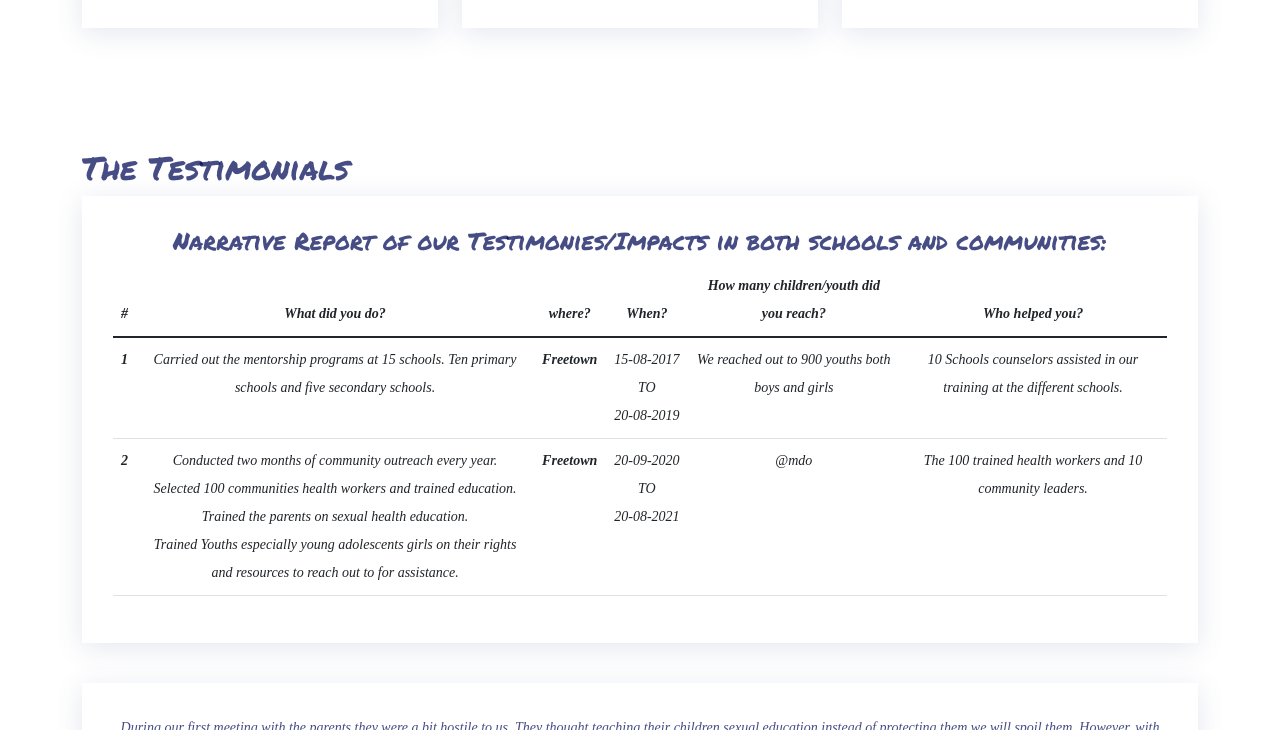
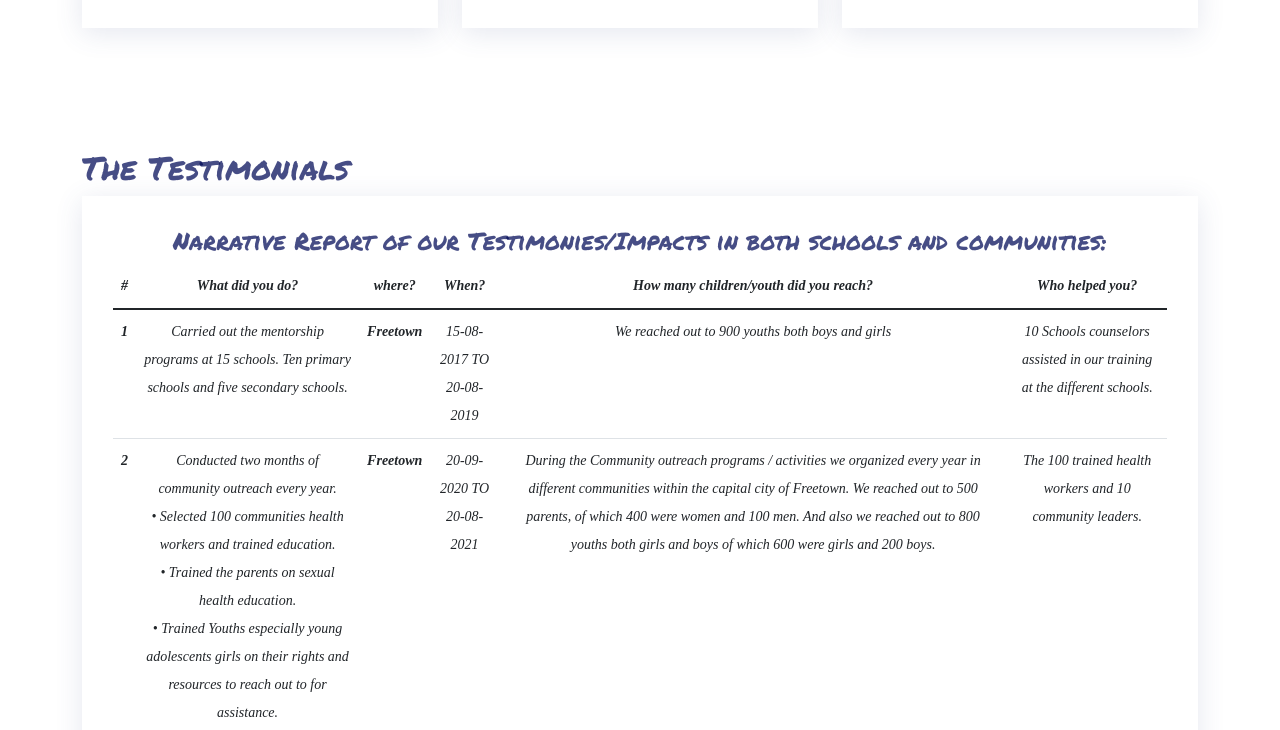
Before and after one commit to ALUtech166/weekes_foundation_website1.0, a plain HTML site: page index.html in a window 1280 px wide. Shown: the part 2070-2800 px from the top of the page. Drawn offline with Linux system fonts and the light colour scheme; a script that the page names is missing.

Commit message:
Update index.html

```diff
--- a/index.html
+++ b/index.html
@@ -44,7 +44,7 @@
     <div class="container d-flex justify-content-between align-items-center">
 
       <div>
-        <img src="../weeks_foundation/Asset 146.png" alt="" width="15%" height="15%">
+        <img src="Asset 146.png" alt="" width="15%" height="15%">
 
       </div>
 
@@ -90,7 +90,7 @@
           <h2>About Us</h2>
           <div class="col-lg-4 col-md-6 d-flex align-items-stretch" data-aos="fade-up">
             <div class="icon-box icon-box-pink">
-              <div class="icon"><i class="bx bxl-mission"></i></div>
+              <div class="icon"><i class="bx bxl-dribbble"></i></div>
               <h4 class="title"><a href="">Mission</a></h4>
               <p class="description">Our mission is to empower and promote transformative leadership among girls and young women from underserved backgrounds to meet the urgent need for more African women in leadership positions.
             </p>
@@ -99,7 +99,7 @@
 
           <div class="col-lg-4 col-md-6 d-flex align-items-stretch" data-aos="fade-up" data-aos-delay="100">
             <div class="icon-box icon-box-goal">
-              <div class="icon"><i class="bx bxl-file"></i></div>
+              <div class="icon"><i class="bx bx-file"></i></div>
               <h4 class="title"><a href="">Goal</a></h4>
               <p class="description">Our goal is to create a community of informed youths on Sexual Reproductive Health and Rights, hence , reducing the teenage pregnancy rate in Sierra Leone, exerting a downward fall from 28% to 10%, and empowering 300,000 adolescent girls by 2030. The advocacy for gender equality to be an actual reality is another target.
               </p>
@@ -206,18 +206,25 @@
                     Conducted two months of community outreach every year.
 
                     <br>
-                    Selected 100 communities health workers and trained education.
+                    &#8226; Selected 100 communities health workers and trained education.
                     <br>
-                    Trained the parents on sexual health education.
+                    &#8226; Trained the parents on sexual health education.
                     <br>
-                    Trained Youths especially young adolescents girls on their rights and resources to reach out to for assistance.
+                    &#8226; Trained Youths especially young adolescents girls on their rights and resources to reach out to for assistance.
                   </td>
                   <td><strong>Freetown</strong></td>
                   <td>20-09-2020 TO
                     <br>
                     20-08-2021
                   </td>
-                  <td>@mdo</td>
+                  <td>
+                  During the Community outreach programs / activities we organized every year in different communities within the capital city of Freetown.
+
+                  We reached out to 500  parents, of which 400 were women and 100 men.
+
+                  And also we reached out to 800 youths both girls and boys of which 600 were girls and 200 boys.
+
+                  </td>
                   <td>The 100 trained health workers and 10 community leaders.</td>
                 </tr>
               </tbody>
```
